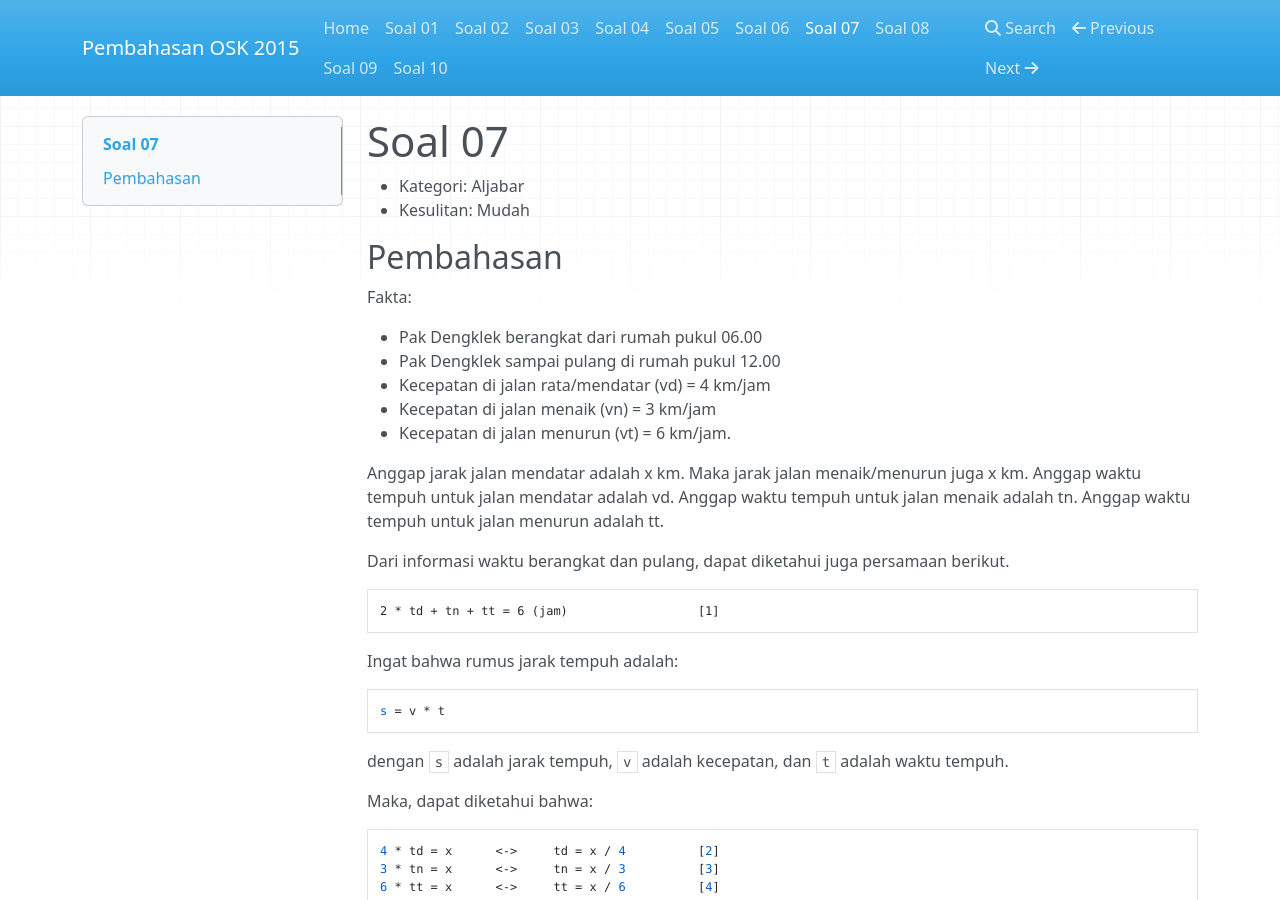
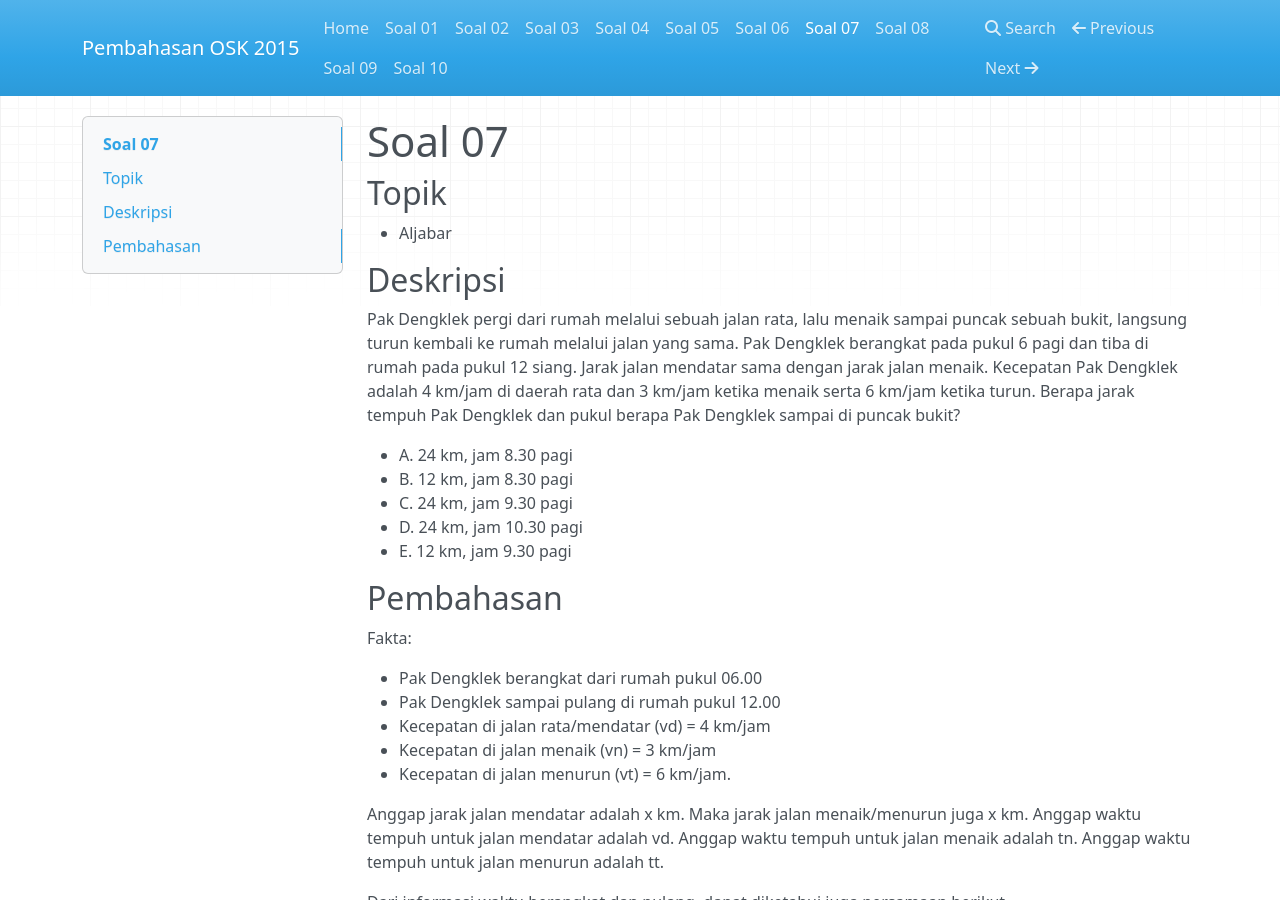
Before and after one commit to alijaya/OSK-2015, an MkDocs documentation site: the page built from docs/Soal 07.md, in a window 1280 px wide and 900 px high. Built offline with MkDocs 1.6.1, drawn with Linux system fonts in a browser that asks for light colours; nearby versions of some CDN libraries; old or Windows-style settings are respelled for this version of MkDocs.

Commit message:
no message

```diff
--- a/docs/Soal 07.md
+++ b/docs/Soal 07.md
@@ -1,7 +1,19 @@
 # Soal 07
 
-* Kategori: Aljabar
-* Kesulitan: Mudah
+## Topik
+* Aljabar
+
+## Deskripsi
+Pak Dengklek pergi dari rumah melalui sebuah jalan rata, lalu menaik sampai puncak sebuah bukit, langsung turun kembali ke rumah melalui jalan yang sama.
+Pak Dengklek berangkat pada pukul 6 pagi dan tiba di rumah pada pukul 12 siang. Jarak jalan mendatar sama dengan jarak jalan menaik.
+Kecepatan Pak Dengklek adalah 4 km/jam di daerah rata dan 3 km/jam ketika menaik serta 6 km/jam ketika turun.
+Berapa jarak tempuh Pak Dengklek dan pukul berapa Pak Dengklek sampai di puncak bukit?
+
+* A. 24 km, jam 8.30 pagi
+* B. 12 km, jam 8.30 pagi
+* C. 24 km, jam 9.30 pagi
+* D. 24 km, jam 10.30 pagi
+* E. 12 km, jam 9.30 pagi
 
 ## Pembahasan
 
```
